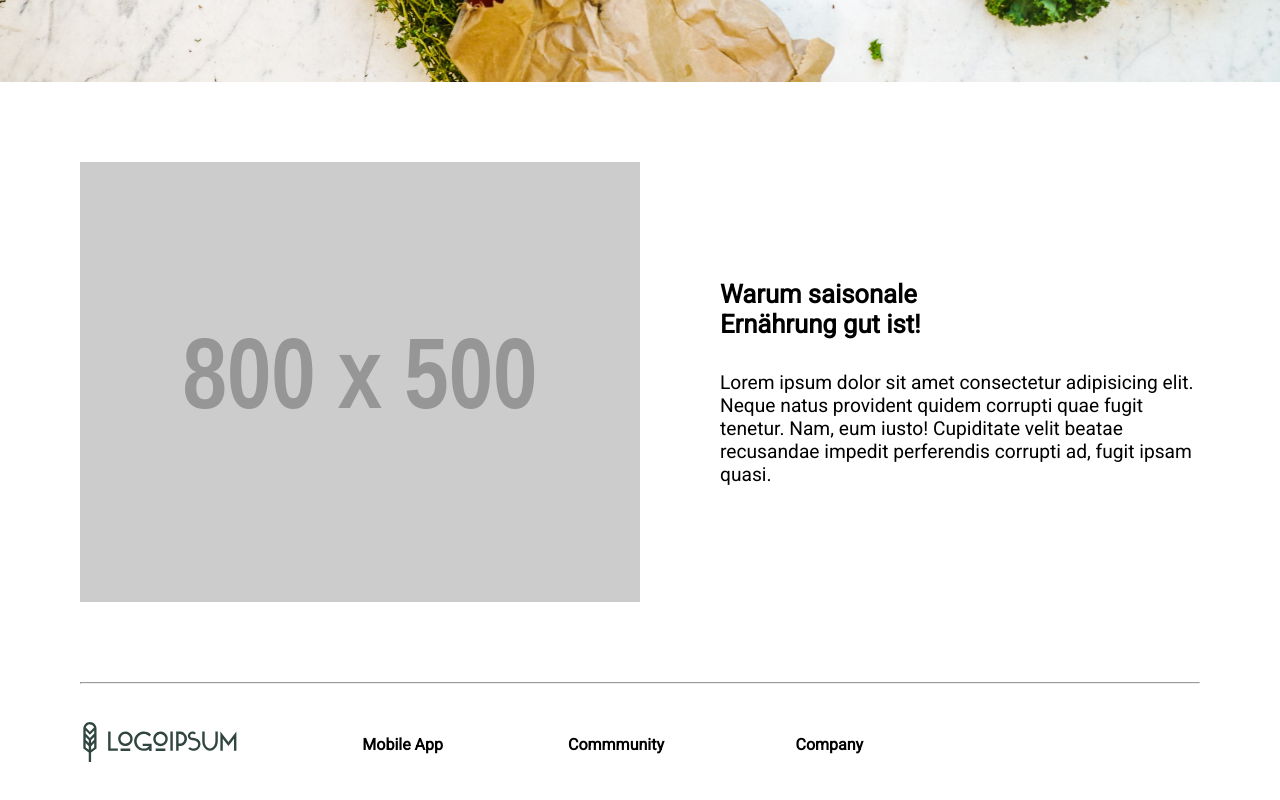
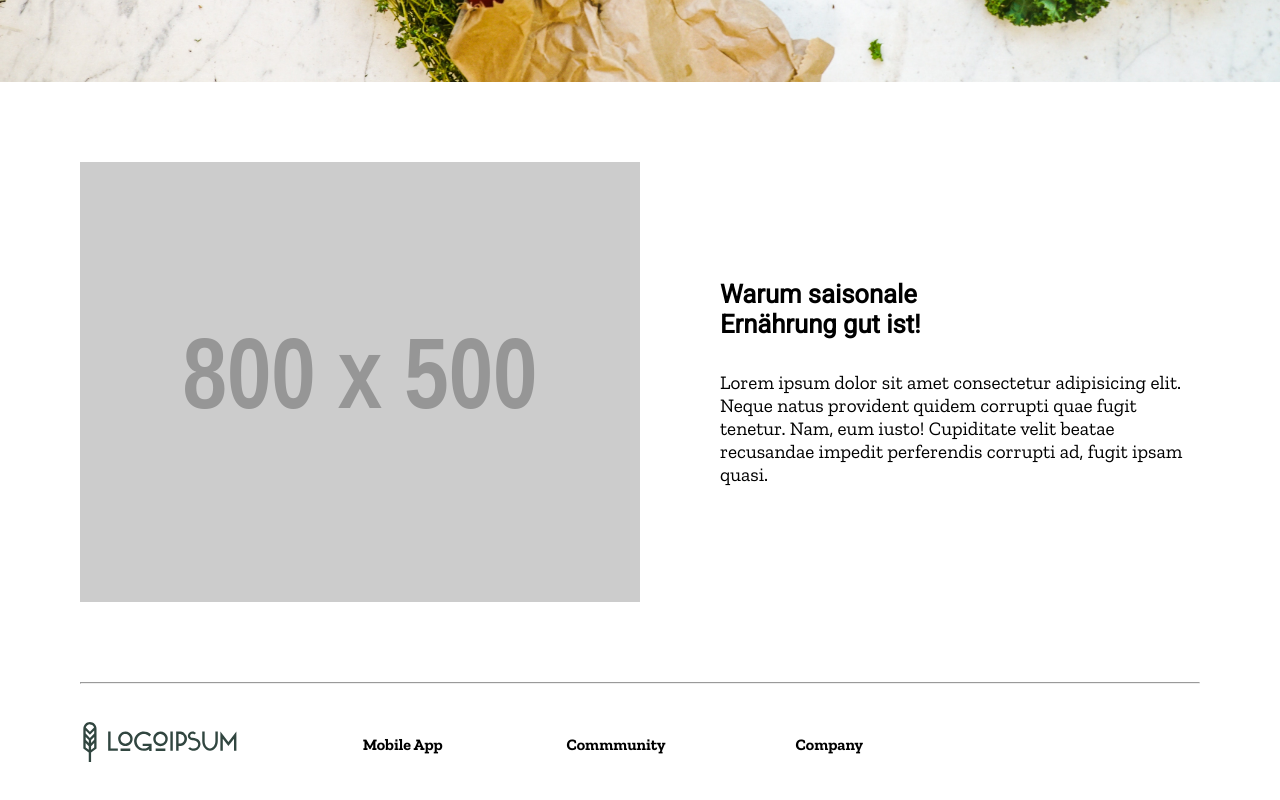
Before and after one commit to DennisBaerXY/dwmt-alternative-gitlab, a React (Create React App) app: page / in a window 1280 px wide. Shown: the part 718-1518 px from the top of the page. Built offline with nearby package versions, Linux system fonts and the light colour scheme.

Commit message:
zilla slab

```diff
--- a/src/sass/library/_fonts.sass
+++ b/src/sass/library/_fonts.sass
@@ -1,8 +1,9 @@
 @import "./_colors"
 @import url('https://fonts.googleapis.com/css2?family=Oleo+Script:wght@400;700&family=Roboto&family=Roboto+Condensed&display=swap')
 @import url('https://fonts.googleapis.com/css2?family=Montserrat:wght@100;300;400;500;700&display=swap')
+@import url('https://fonts.googleapis.com/css2?family=Zilla+Slab:wght@300;400;500;600;700&display=swap')
 //$body-font-family: Zilla Slab, sans-serif
-$body-font-family: Roboto, sans-serif
+$body-font-family: Zilla Slab, sans-serif
 $body-font-size: 1.2rem
 $body-font-weight: 400
 $body-line-height: 30
```
